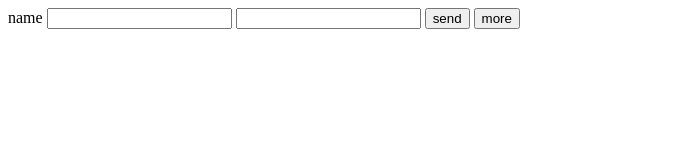
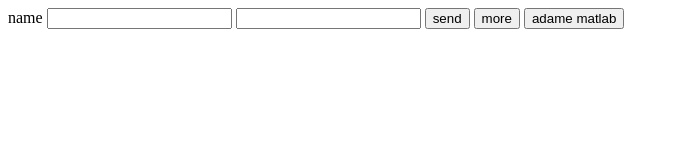
Before and after one commit to rezashahbazi0452/git-tutorial, a plain HTML site: page git/index.html in a window 1280 px wide. Shown: the whole page, without its empty margins (0-679 px from the left). Drawn offline with Linux system fonts and the light colour scheme.

Commit message:
a button matlab added to  index.html

```diff
--- a/git/index.html
+++ b/git/index.html
@@ -12,6 +12,7 @@
         <input type="text" name="" id="">
         <button>send</button>
         <button>more</button>
+        <button>adame matlab</button>
     </form>
 </body>
 </html>
```
